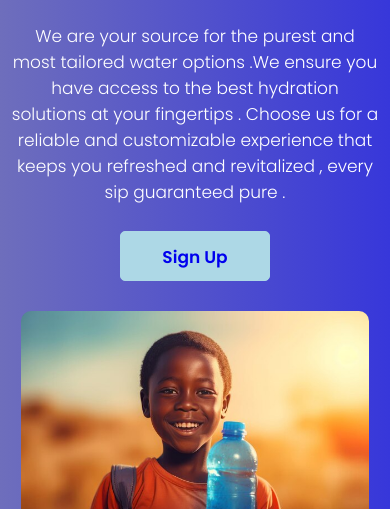
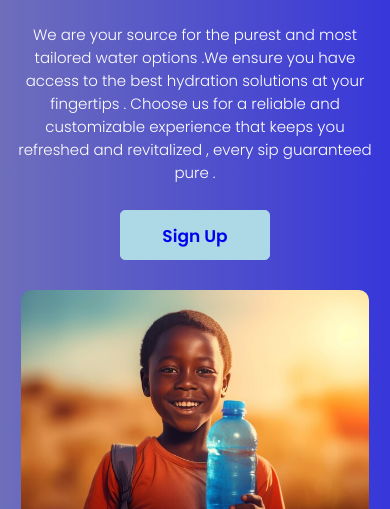
Before and after one commit to Muriiki-Brian/Aquana, a plain HTML site: page index.html in a window 390 px wide. Shown: the part 335-844 px from the top of the page. Drawn offline with Linux system fonts and the light colour scheme; files whose address does not match are found by name.

Commit message:
changed font size in mobile

```diff
--- a/home.css
+++ b/home.css
@@ -460,6 +460,9 @@ outline: none;
 }
 
 @media (max-width:500px){
+    #count{
+        font-size:15px;
+    }
     #refreshment{
         font-size: 2.5rem;
     }
```
